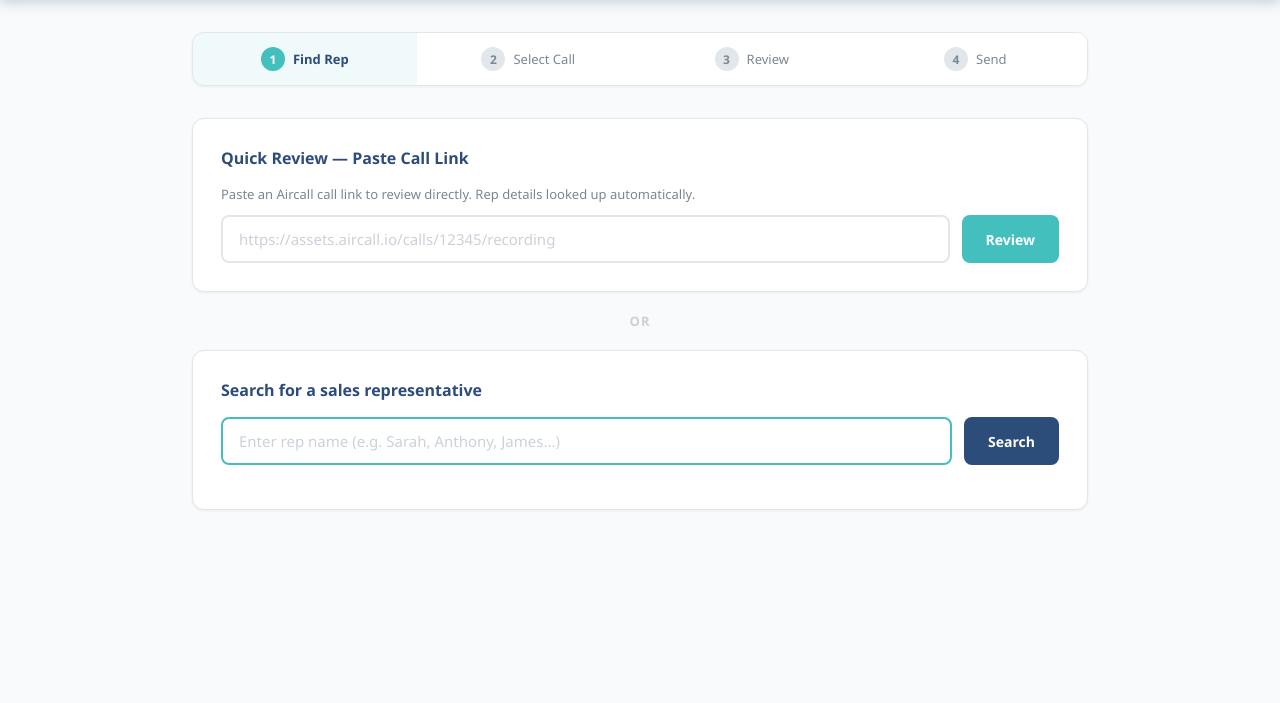
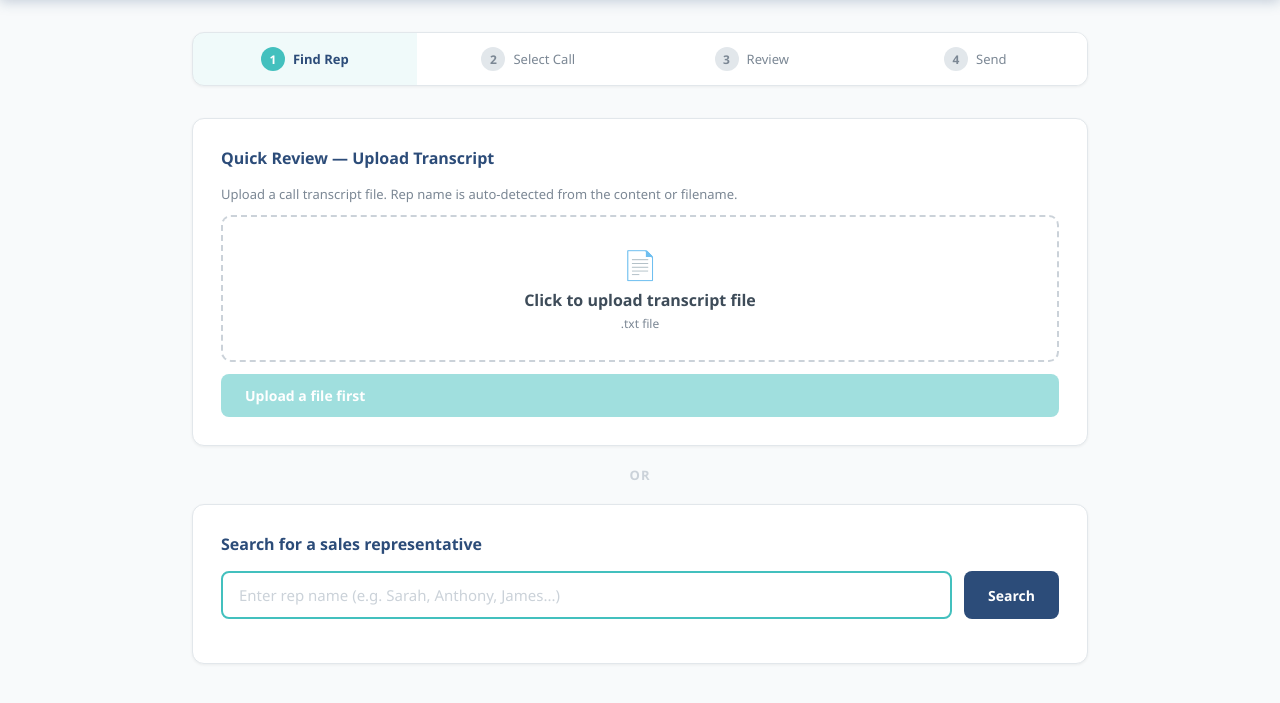
Before and after one commit to Master-Anesu/call-quality-portal, a Flask app: page / in a window 1280 px wide. Shown: the part 67-770 px from the top of the page. Run offline with Flask 3, Linux system fonts and the light colour scheme.

Commit message:
Support pre-provided transcript in pipeline, skip Aircall fetch
When transcript_text is provided in pipeline data (from file upload),
return it directly instead of fetching from Aircall API.

Co-Authored-By: Claude Opus 4.6 <noreply@anthropic.com>

```diff
--- a/app.py
+++ b/app.py
@@ -526,86 +526,71 @@ def review_status(job_id):
 
 
 
-@app.route('/api/start-review-from-link', methods=['POST'])
-def start_review_from_link():
-    """Start a review from a pasted Aircall call link. Looks up call details and rep info."""
-    data = request.json
-    call_id = data.get('call_id', '').strip()
-    if not call_id:
-        return jsonify({'error': 'No call ID provided.'}), 400
+@app.route('/api/start-review-from-transcript', methods=['POST'])
+def start_review_from_transcript():
+    """Start a review from an uploaded transcript file. Extracts rep name from content."""
+    file = request.files.get('file')
+    if not file or not file.filename:
+        return jsonify({'error': 'Please upload a transcript file.'}), 400
+    try:
+        raw = file.read()
+        transcript = raw.decode('utf-8', errors='replace').strip()
+    except Exception as e:
+        return jsonify({'error': f'Could not read file: {str(e)}'}), 400
+    if len(transcript) < 100:
+        return jsonify({'error': 'Transcript seems too short. Please upload the full call transcript.'}), 400
 
-    call_result = call_mcp_tool('get_aircall_call_details', {'call_id': call_id})
-    if isinstance(call_result, dict) and call_result.get('error'):
-        return jsonify({'error': f"Could not fetch call: {call_result['error']}"}), 400
+    rep_name = ''
+    m = re.search(r'(?:agent|rep|representative|advisor)[:\s]+([A-Z][a-z]+ [A-Z][a-z]+)', transcript[:2000], re.IGNORECASE)
+    if m: rep_name = m.group(1).strip()
+    if not rep_name:
+        m = re.search(r'\[agent\]\s*([A-Z][a-z]+ ?[A-Z]?[a-z]*)', transcript[:2000])
+        if m: rep_name = m.group(1).strip()
+    if not rep_name:
+        m = re.search(r"(?:my name is|this is|I'm|I am)\s+([A-Z][a-z]+(?:\s+[A-Z][a-z]+)?)\s+(?:from|at|with)\s+Trilogy", transcript[:3000], re.IGNORECASE)
+        if m: rep_name = m.group(1).strip()
+    if not rep_name:
+        base = os.path.splitext(file.filename)[0]
+        parts = re.split(r'[_\-\s]+', base)
+        name_parts = [p for p in parts if p[0:1].isupper() and len(p) > 1 and p.lower() not in ('call', 'transcript', 'review', 'recording', 'aircall')]
+        if len(name_parts) >= 2: rep_name = ' '.join(name_parts[:2])
+    if not rep_name:
+        return jsonify({'error': 'Could not detect the rep name from the transcript. Please rename the file to include the rep name (e.g. "Sarah Palmer transcript.txt").'}), 400
 
-    call_data = call_result.get('result', call_result)
-    call_obj = call_data.get('call', call_data) if isinstance(call_data, dict) else {}
-
-    user_info = call_obj.get('user', {}) if isinstance(call_obj, dict) else {}
-    rep_name = user_info.get('name', '').replace(' - SR', '').replace(' - CSR', '').strip()
-    rep_email = user_info.get('email', '')
-
-    call_direction = call_obj.get('direction', '')
-    raw_dur = call_obj.get('duration', 0)
-    call_duration = round(int(raw_dur) / 60) if raw_dur else 0
-    created_at = call_obj.get('started_at', '') or call_obj.get('created_at', '')
-    call_date = ''
-    if created_at:
-        try:
-            from dateutil import parser as dp
-            call_date = dp.parse(created_at).strftime('%d %b %Y, %I:%M %p')
-        except Exception:
-            call_date = str(created_at)[:19]
-
-    client_phone = call_obj.get('phone_number', '') or ''
-    contact = call_obj.get('contact', {}) or {}
-    client_name = (
-        contact.get('display_name', '') or contact.get('full_name', '')
-        or (f"{contact.get('first_name', '')} {contact.get('last_name', '')}".strip() if contact.get('first_name') else '')
-        or call_obj.get('company_name', '') or 'Unknown'
-    )
-
+    rep_email = ''
     rep_role = ''
     est_id = ''
-    if rep_name:
-        emp_result = call_mcp_tool('search_employees', {'query': rep_name})
-        if isinstance(emp_result, dict) and not emp_result.get('error'):
-            employees = []
-            inner = emp_result.get('result', emp_result)
-            if isinstance(inner, dict):
-                employees = inner.get('employees', inner.get('results', []))
-            elif isinstance(inner, list):
-                employees = inner
-            for emp in (employees if isinstance(employees, list) else []):
-                emp_email = emp.get('email', '') or emp.get('work_email', '')
-                if emp_email and rep_email and emp_email.lower() == rep_email.lower():
-                    title_raw = emp.get('title', '')
-                    est_match = re.match(r'(EST-\d+)\s*(.*)', title_raw)
-                    est_id = emp.get('employee_id', '') or emp.get('est_id', '') or (est_match.group(1) if est_match else '')
-                    rep_role = emp.get('role', '') or emp.get('job_title', '') or (est_match.group(2) if est_match else title_raw)
-                    fn = emp.get('full_name', '') or emp.get('name', '')
-                    if fn:
-                        rep_name = fn
-                    break
+    emp_result = call_mcp_tool('search_employees', {'query': rep_name})
+    if isinstance(emp_result, dict) and not emp_result.get('error'):
+        employees = []
+        inner = emp_result.get('result', emp_result)
+        if isinstance(inner, dict): employees = inner.get('employees', inner.get('results', []))
+        elif isinstance(inner, list): employees = inner
+        for emp in (employees if isinstance(employees, list) else []):
+            emp_name = emp.get('full_name', '') or emp.get('name', '')
+            if emp_name and rep_name.lower() in emp_name.lower():
+                title_raw = emp.get('title', '')
+                est_match = re.match(r'(EST-\d+)\s*(.*)', title_raw)
+                est_id = emp.get('employee_id', '') or emp.get('est_id', '') or (est_match.group(1) if est_match else '')
+                rep_role = emp.get('role', '') or emp.get('job_title', '') or (est_match.group(2) if est_match else title_raw)
+                rep_email = emp.get('email', '') or emp.get('work_email', '')
+                fn = emp.get('full_name', '') or emp.get('name', '')
+                if fn: rep_name = fn
+                break
 
     job_id = str(uuid.uuid4())[:8]
-    jobs[job_id] = {'status': 'running', 'message': 'Fetching call transcript...', 'result': None, 'error': None}
-
+    jobs[job_id] = {'status': 'running', 'message': 'AI is scoring the call...', 'result': None, 'error': None}
     pipeline_data = {
-        'call_id': call_id, 'rep_name': rep_name, 'rep_email': rep_email,
-        'rep_role': rep_role, 'est_id': est_id, 'call_date': call_date,
-        'call_direction': call_direction, 'call_duration': call_duration,
-        'client_name': client_name, 'client_phone': client_phone,
+        'rep_name': rep_name, 'rep_email': rep_email,
+        'rep_role': rep_role, 'est_id': est_id,
+        'call_date': datetime.now().strftime('%d %b %Y'),
+        'call_direction': '', 'call_duration': '',
+        'client_name': 'Unknown', 'client_phone': '',
+        'transcript_text': transcript,
     }
     thread = threading.Thread(target=run_review_pipeline, args=(job_id, pipeline_data), daemon=True)
     thread.start()
-
-    return jsonify({
-        'job_id': job_id, 'rep_name': rep_name, 'rep_email': rep_email,
-        'rep_role': rep_role, 'est_id': est_id, 'call_date': call_date,
-        'call_direction': call_direction, 'call_duration': call_duration,
-        'client_name': client_name, 'client_phone': client_phone,
-    })
+    return jsonify({'job_id': job_id, 'rep_name': rep_name, 'rep_email': rep_email, 'rep_role': rep_role, 'est_id': est_id})
 
 
 def run_review_pipeline(job_id: str, data: dict):
@@ -623,11 +608,13 @@ def run_review_pipeline(job_id: str, data: dict):
         client_phone = data.get('client_phone', '')
         direct_link = data.get('direct_link', '')
 
-        # Step 1: Fetch transcript + client lookup in parallel
-        transcript_text = ''
+        # Step 1: Get transcript (pre-provided or fetched from Aircall)
+        transcript_text = data.get('transcript_text', '')
         resolved_client = client_name
 
         def fetch_transcript():
+            if data.get('transcript_text'):
+                return {'result': {'transcript': data['transcript_text']}}
             result = call_mcp_tool('get_aircall_transcript', {'call_id': str(call_id)})
             # Fallback: if get_aircall_transcript fails, try search_aircall_transcripts
             if isinstance(result, dict):
--- a/templates/index.html
+++ b/templates/index.html
@@ -550,11 +550,16 @@
     <!-- Panel 1: Search -->
     <div class="panel active" id="panel-1">
         <div class="card">
-            <div class="card-title">Quick Review &mdash; Paste Call Link</div>
-            <p class="text-muted" style="margin-bottom: 12px;">Paste an Aircall call link to review directly. Rep details looked up automatically.</p>
-            <div class="search-group">
-                <input type="text" class="search-input" id="call-link-input" placeholder="https://assets.aircall.io/calls/12345/recording" autocomplete="off">
-                <button class="btn btn-teal" id="quick-review-btn" onclick="quickReviewFromLink()">Review</button>
+            <div class="card-title">Quick Review &mdash; Upload Transcript</div>
+            <p class="text-muted" style="margin-bottom: 12px;">Upload a call transcript file. Rep name is auto-detected from the content or filename.</p>
+            <div id="file-upload-area" onclick="document.getElementById('transcript-file').click()" style="border: 2px dashed var(--gray-300); border-radius: 10px; padding: 28px 16px; text-align: center; cursor: pointer; transition: border-color 0.2s, background 0.2s; background: var(--white);">
+                <div style="font-size: 28px; margin-bottom: 6px; color: var(--gray-300);">&#128196;</div>
+                <div style="font-weight: 600; color: var(--gray-700); margin-bottom: 4px;" id="file-upload-label">Click to upload transcript file</div>
+                <div style="font-size: 12px; color: var(--gray-500);">.txt file</div>
+                <input type="file" id="transcript-file" accept=".txt,.text" style="display: none;" onchange="handleFileSelect(this)">
+            </div>
+            <div style="margin-top: 12px;">
+                <button class="btn btn-teal" id="quick-review-btn" onclick="quickReviewFromTranscript()" style="width: 100%;" disabled>Upload a file first</button>
             </div>
             <div id="quick-review-error" class="text-muted" style="color: var(--red); margin-top: 8px; display: none;"></div>
         </div>
@@ -708,34 +713,59 @@
     }
 
     // ---- Search ----
-    document.getElementById('call-link-input').addEventListener('keydown', e => { if (e.key === 'Enter') quickReviewFromLink(); });
+    // Drag and drop support for file upload
+    const dropArea = document.getElementById('file-upload-area');
+    if (dropArea) {
+        dropArea.addEventListener('dragover', e => { e.preventDefault(); dropArea.style.borderColor = 'var(--teal)'; dropArea.style.background = 'var(--gray-50)'; });
+        dropArea.addEventListener('dragleave', () => { dropArea.style.borderColor = 'var(--gray-300)'; dropArea.style.background = 'var(--white)'; });
+        dropArea.addEventListener('drop', e => { e.preventDefault(); dropArea.style.borderColor = 'var(--gray-300)'; dropArea.style.background = 'var(--white)'; if (e.dataTransfer.files.length) { document.getElementById('transcript-file').files = e.dataTransfer.files; handleFileSelect(document.getElementById('transcript-file')); } });
+    }
     document.getElementById('search-input').addEventListener('keydown', e => { if (e.key === 'Enter') searchEmployee(); });
 
-    async function quickReviewFromLink() {
-        const input = document.getElementById('call-link-input').value.trim();
+    let selectedFile = null;
+
+    function handleFileSelect(input) {
+        const file = input.files[0];
+        const label = document.getElementById('file-upload-label');
+        const btn = document.getElementById('quick-review-btn');
         const errorDiv = document.getElementById('quick-review-error');
         errorDiv.style.display = 'none';
-        if (!input) return;
-        let callId = null;
-        const match = input.match(/calls\/(\d+)/);
-        if (match) callId = match[1];
-        else if (/^\d+$/.test(input)) callId = input;
-        if (!callId) { errorDiv.textContent = 'Could not extract call ID from that link.'; errorDiv.style.display = 'block'; return; }
+        if (file) {
+            selectedFile = file;
+            label.textContent = file.name;
+            label.style.color = 'var(--teal)';
+            btn.disabled = false;
+            btn.textContent = 'Review Transcript';
+        } else {
+            selectedFile = null;
+            label.textContent = 'Click to upload transcript file';
+            label.style.color = 'var(--gray-700)';
+            btn.disabled = true;
+            btn.textContent = 'Upload a file first';
+        }
+    }
+
+    async function quickReviewFromTranscript() {
+        const errorDiv = document.getElementById('quick-review-error');
+        errorDiv.style.display = 'none';
+        if (!selectedFile) { errorDiv.textContent = 'Please upload a transcript file.'; errorDiv.style.display = 'block'; return; }
         const btn = document.getElementById('quick-review-btn');
-        btn.disabled = true; btn.textContent = 'Looking up call...';
+        btn.disabled = true; btn.textContent = 'Starting review...';
         try {
-            const res = await fetch('/api/start-review-from-link', { method: 'POST', headers: { 'Content-Type': 'application/json' }, body: JSON.stringify({ call_id: callId }) });
+            const formData = new FormData();
+            formData.append('file', selectedFile);
+            const res = await fetch('/api/start-review-from-transcript', { method: 'POST', body: formData });
             const data = await res.json();
             if (!res.ok || data.error) { errorDiv.textContent = data.error || 'Failed to start review'; errorDiv.style.display = 'block'; return; }
             state.employee = { name: data.rep_name || '', email: data.rep_email || '', role: data.rep_role || '', est_id: data.est_id || '' };
-            state.selectedCall = { id: callId, direction: data.call_direction || '', duration: data.call_duration || '', date: data.call_date || '', phone: data.client_phone || '', contact_name: data.client_name || '' };
+            state.selectedCall = { id: 'transcript', direction: '', duration: '', date: new Date().toLocaleDateString('en-AU', { day: '2-digit', month: 'short', year: 'numeric' }), phone: '', contact_name: '' };
             goToStep(3);
             pollForQuickReview(data.job_id);
         } catch (err) { errorDiv.textContent = 'Request failed: ' + err.message; errorDiv.style.display = 'block';
-        } finally { btn.disabled = false; btn.textContent = 'Review'; }
+        } finally { btn.disabled = false; btn.textContent = 'Review Transcript'; }
     }
 
-    function pollForQuickReview(jobId) {
+        function pollForQuickReview(jobId) {
         const statusBar = document.getElementById('status-bar');
         const statusText = document.getElementById('status-text');
         const statusSpinner = document.getElementById('status-spinner');
```
